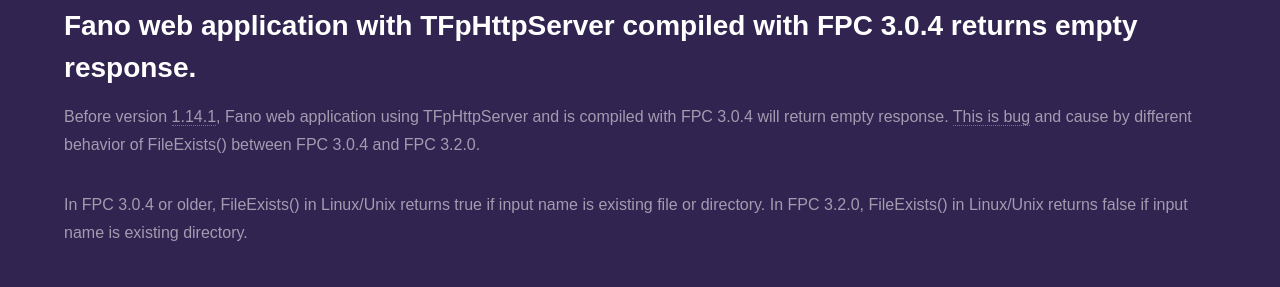
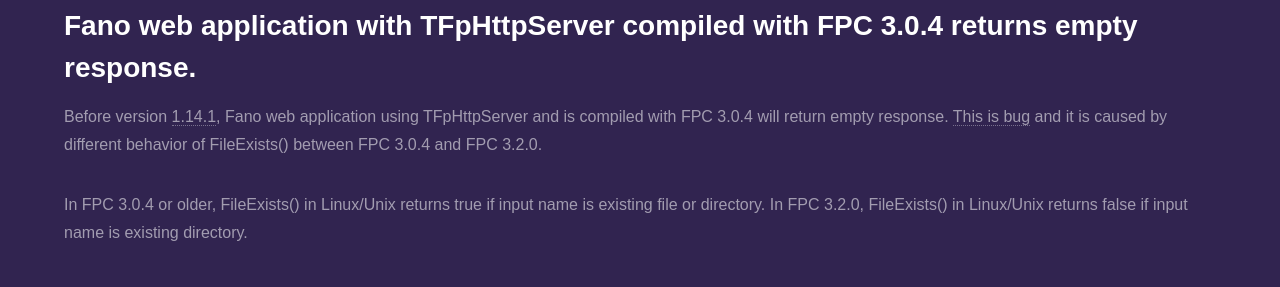
Before and after one commit to fanoframework/fanoframework.github.io, a Jekyll site: the page built from known-issues/index.md, in a window 1280 px wide and 900 px high, scrolled down 5633 px. Shown: the part 250-537 px from the top of the window. Built offline with Jekyll 4.4.1, drawn with Linux system fonts in a browser that asks for light colours; our own code applies the rules of GitHub Pages for plain Markdown files.

Commit message:
Improve sentence

```diff
--- a/known-issues/index.md
+++ b/known-issues/index.md
@@ -212,7 +212,7 @@
 
 ## <a name="empty-response-in-fpc-3.0.4-fcl-web"></a>Fano web application with TFpHttpServer compiled with FPC 3.0.4 returns empty response.
 
-Before version [1.14.1](https://github.com/fanoframework/fano/releases/tag/v1.14.1), Fano web application using TFpHttpServer and is compiled with FPC 3.0.4 will return empty response. [This is bug](https://github.com/fanoframework/fano/issues/28) and cause by different behavior of FileExists() between FPC 3.0.4 and FPC 3.2.0.
+Before version [1.14.1](https://github.com/fanoframework/fano/releases/tag/v1.14.1), Fano web application using TFpHttpServer and is compiled with FPC 3.0.4 will return empty response. [This is bug](https://github.com/fanoframework/fano/issues/28) and it is caused by different behavior of FileExists() between FPC 3.0.4 and FPC 3.2.0.
 
 In FPC 3.0.4 or older, FileExists() in Linux/Unix returns true if input name is existing file or directory. In FPC 3.2.0, FileExists() in Linux/Unix returns false if input name is existing directory.
 
```
